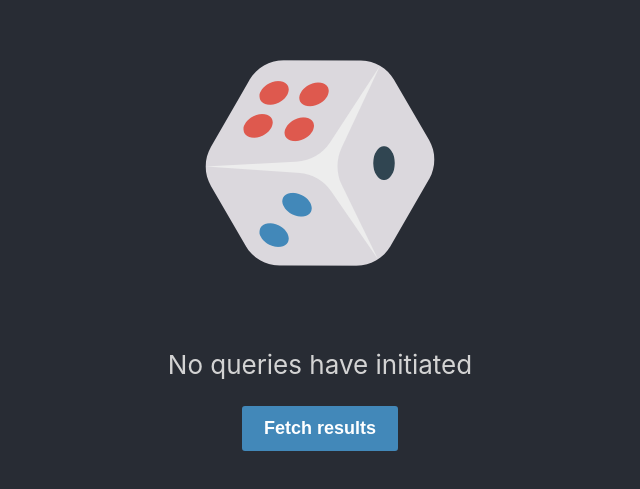
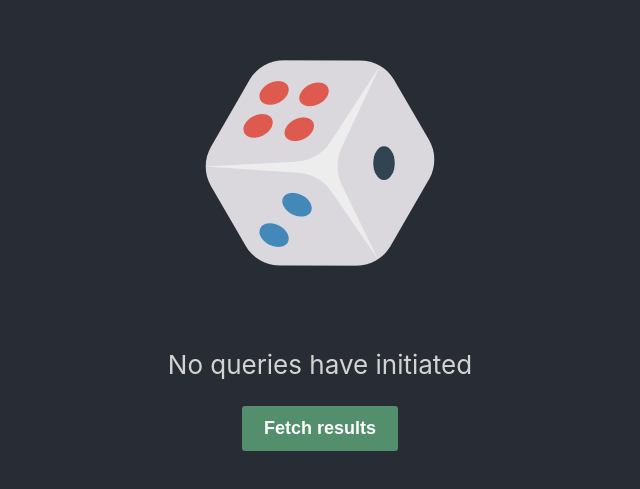
Before and after one commit to saulyz/continuous-integration1, a React (Create React App) app: page / in a window 1280 px wide. Shown: the part 173-662 px from the top of the page, without its empty margins (320-960 px from the left). Built offline with nearby package versions, Linux system fonts and the light colour scheme.

Commit message:
testing visual changes

```diff
--- a/src/App.css
+++ b/src/App.css
@@ -33,18 +33,18 @@
   font-size: calc(10px + 1vmin);
   font-weight: bold;
   color: white;
-  background: #4288b9;
-  border: 2px solid #4288b9;
+  background: #538E6D;
+  border: 2px solid #538E6D;
   border-radius: 3px;
   cursor: pointer;
 }
 
 .button:hover {
-  background: #356D94;
+  background: #4a7f62;
 }
 
 .button:active {
-  background: #2A5776;
+  background: #427157;
 }
 
 .message {
```
